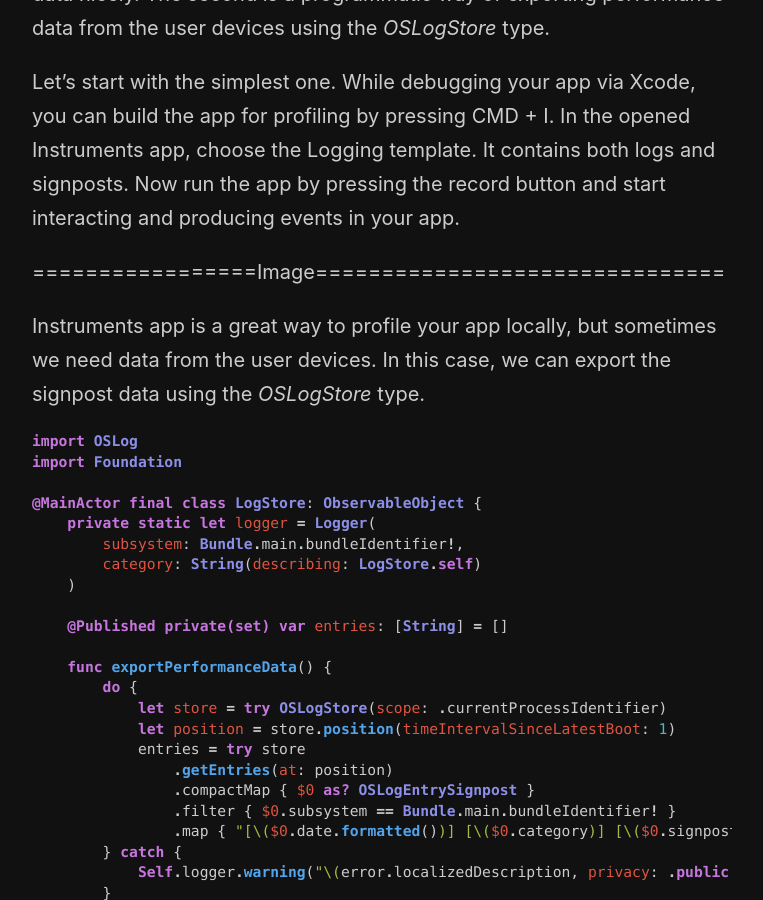
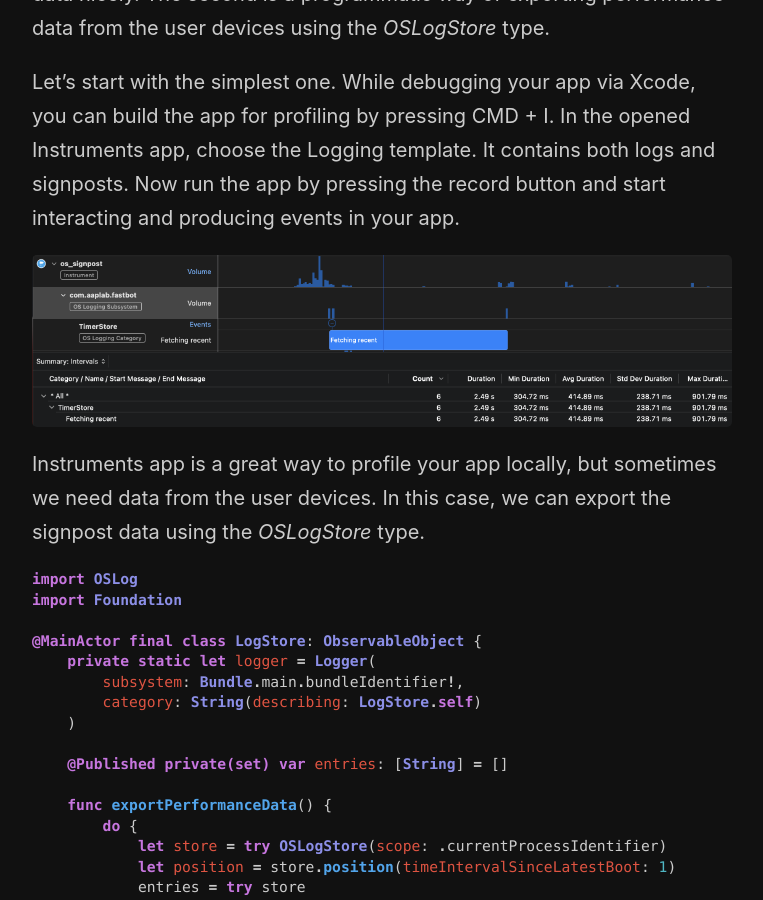
Before and after one commit to mecid/mecid.github.io, a Jekyll site: the page built from _posts/2022-05-04-measuring-app-performance-in-swift.md, in a window 1280 px wide and 900 px high, scrolled down 2739 px. Shown: the whole window, without its empty margins (258-1021 px from the left). Built offline with Jekyll 4.4.1, drawn with Linux system fonts in a browser that asks for light colours.

Commit message:
signpost image added to the measuring app performance post

```diff
--- a/_posts/2022-05-04-measuring-app-performance-in-swift.md
+++ b/_posts/2022-05-04-measuring-app-performance-in-swift.md
@@ -86,7 +86,7 @@ First, we can use the Instruments app to visualize all the performance data nice
 
 Let's start with the simplest one. While debugging your app via Xcode, you can build the app for profiling by pressing CMD + I. In the opened Instruments app, choose the Logging template. It contains both logs and signposts. Now run the app by pressing the record button and start interacting and producing events in your app.
 
-=================Image===============================
+![instruments-logging-template](/public/signpost.png)
 
 Instruments app is a great way to profile your app locally, but sometimes we need data from the user devices. In this case, we can export the signpost data using the *OSLogStore* type.
 
```
